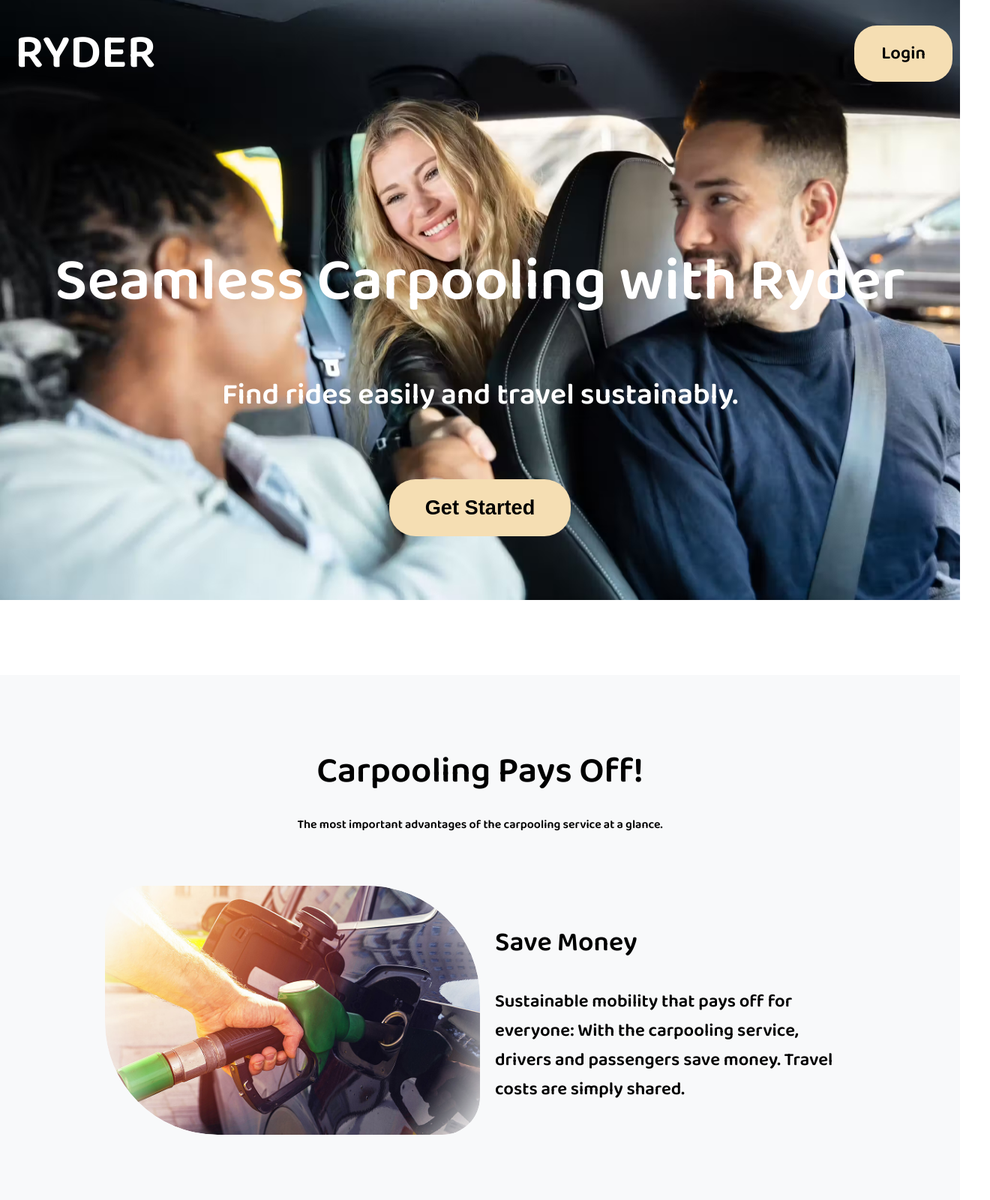
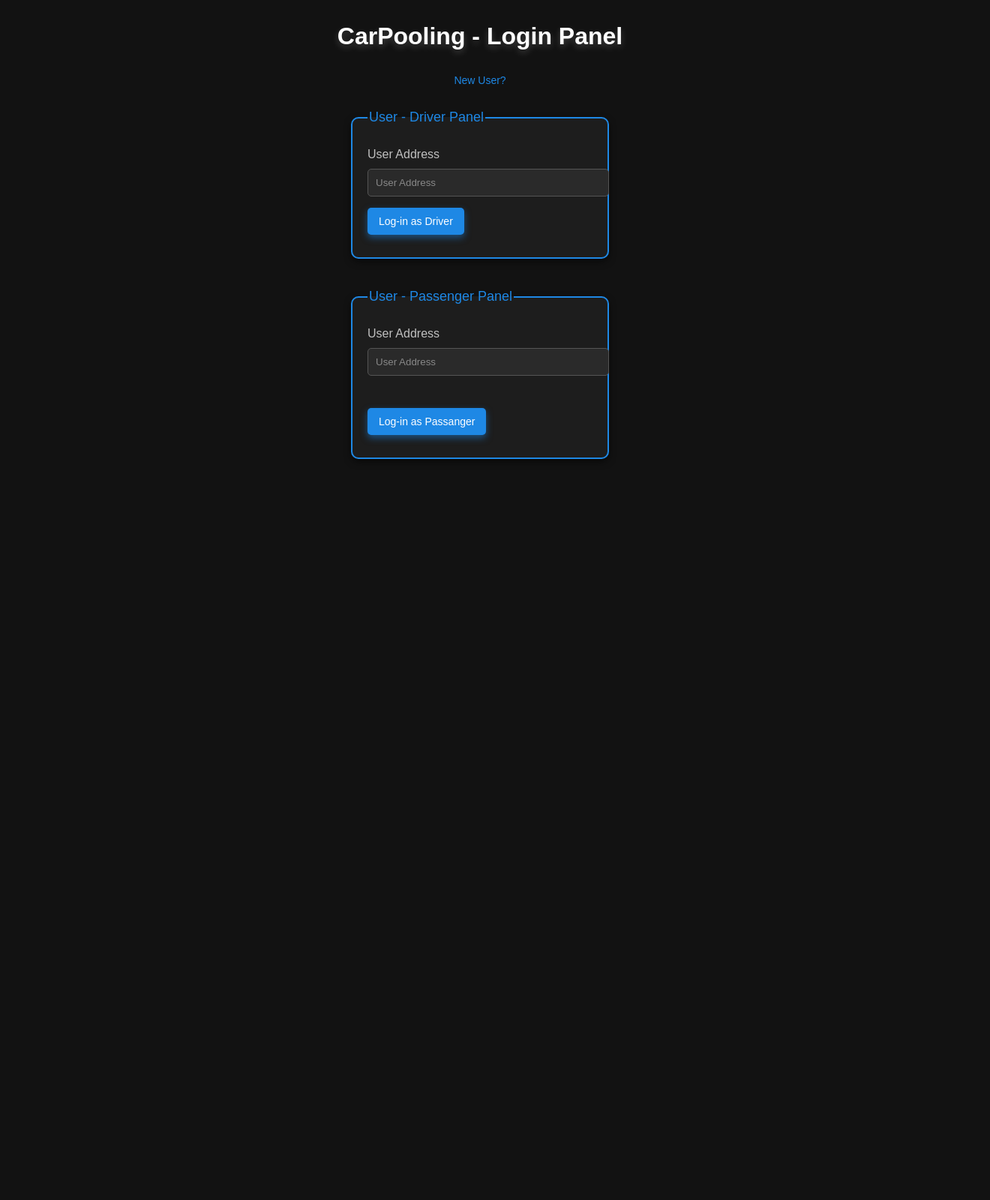
Before and after one commit to saiprajapati/Ryder, a plain HTML site: page index.html in a window 1280 px wide. Shown: the top 1600 px of the page at 75% size, 1320 px wide, since content can reach past the window. After the commit the page ends 800 px from the top, so only its background shows below. Drawn offline with nearby package versions, Linux system fonts and the light colour scheme.

Commit message:
initial commit

```diff
--- a/index.html
+++ b/index.html
@@ -1,267 +1,198 @@
 <!DOCTYPE html>
-<html lang="en">
+<html>
 <head>
     <meta charset="UTF-8">
     <meta name="viewport" content="width=device-width, initial-scale=1.0">
-    <title>Ryder - Carpooling</title>
-    <link rel="stylesheet" href="styles.css">
+    <title>LoginPage</title>
     <style>
-        @import url('https://fonts.googleapis.com/css2?family=Baloo+2:wght@600&display=swap');
-
         body {
-            font-family: 'Baloo 2', cursive;
+            font-family: Arial, sans-serif;
+            background-color: #121212; /* Dark theme background */
+            color: #e0e0e0; /* Light text for contrast */
             margin: 0;
             padding: 0;
-            color: white;
-            text-align: center;
-            overflow-x: hidden;
-            background: #fff;
-        }
-
-        /* Background Slideshow */
-        .slideshow-container {
-            position: fixed;
-            top: 0;
-            left: 0;
-            width: 100%;
-            height: 100vh;
-            z-index: -1;
-            overflow: hidden;
-        }
-
-        .slide {
-            position: absolute;
-            width: 100%;
-            height: 100%;
-            background-size: cover;
-            background-position: center;
-            opacity: 0;
-            animation: fadeEffect 18s infinite;
-        }
-
-        .slide:nth-child(1) {
-            background-image: url('background1a.avif');
-            animation-delay: 0s;
-        }
-
-        .slide:nth-child(2) {
-            background-image: url('background2.jpg');
-            animation-delay: 6s;
-        }
-
-        .slide:nth-child(3) {
-            background-image: url('background3.webp');
-            animation-delay: 12s;
-        }
-
-        @keyframes fadeEffect {
-            0% { opacity: 0; }
-            10% { opacity: 1; }
-            40% { opacity: 1; }
-            50% { opacity: 0; }
-            100% { opacity: 0; }
-        }
-
-        /* Header */
-        header {
-            display: flex;
-            justify-content: space-between;
-            align-items: center;
-            padding: 20px;
-            background: rgba(0, 0, 0, 0.5);
-            position: absolute;
-            width: 100%;
-            top: 0;
-            left: 0;
-            transition: background 0.3s ease;
-        }
-
-        .logo {
-            font-size: 4rem;
-            font-weight: bold;
-            color: white;
-            text-transform: uppercase;
-        }
-
-        .login-btn {
-            background: wheat;
-            color: #000;
-            padding: 18px 36px;
-            text-decoration: none;
-            border-radius: 30px;
-            font-weight: bold;
-            font-size: 1.5rem;
-            margin-right: 30px;
-        }
-
-        .login-btn:hover {
-            background: white;
-            color: #000;
-        }
-
-        /* Hero Section */
-        .hero {
             display: flex;
             flex-direction: column;
-            justify-content: center;
             align-items: center;
-            height: 100vh;
-            padding: 80px 20px 20px;
         }
+        h1 {
+            color: #ffffff; /* White header */
+            text-align: center;
+            margin-top: 30px;
+            text-shadow: 0 4px 10px rgba(255, 255, 255, 0.2);
+            transition: transform 0.3s ease; /* Interactive effect */
+        }
+        h1:hover {
+            transform: scale(1.05);
+        }
+        fieldset {
+            margin: 20px;
+            border: 2px solid #1e88e5;
+            border-radius: 10px;
+            width: 300px;
+            background-color: #1d1d1d; /* Darker inner box */
+            padding: 20px;
+            box-shadow: 0 4px 10px rgba(0, 0, 0, 0.5); /* Box shadow for depth */
+            transition: transform 0.3s ease, box-shadow 0.3s ease;
+        }
+        fieldset:hover {
+            transform: translateY(-5px);
+            box-shadow: 0 8px 15px rgba(0, 0, 0, 0.8);
+        }
+        legend {
+            font-size: 18px;
+            color: #1e88e5; /* Highlighted legend */
+        }
+        .title {
+            font-size: 16px;
+            margin-bottom: 5px;
+            display: block;
+            color: #c0c0c0; /* Slightly dimmed text */
+        }
+        input[type="text"] {
+            width: 100%;
+            padding: 10px;
+            margin: 5px 0;
+            border: 1px solid #555;
+            border-radius: 5px;
+            background-color: #2a2a2a;
+            color: #fff;
+        }
+        input[type="text"]::placeholder {
+            color: #888;
+        }
+        input[type="button"] {
+            background-color: #1e88e5; /* Primary button color */
+            color: white;
+            border: none;
+            padding: 10px 15px;
+            cursor: pointer;
+            border-radius: 5px;
+            font-size: 14px;
+            transition: background-color 0.3s ease, box-shadow 0.3s ease;
+            box-shadow: 0 4px 10px rgba(30, 136, 229, 0.5); /* Glow effect */
+        }
+        input[type="button"]:hover {
+            background-color: #0059c1; /* Darker blue on hover */
+            box-shadow: 0 8px 20px rgba(30, 136, 229, 0.8); /* Increased glow */
+        }
+        div {
+            margin: 10px 0;
+        }
+        div.align-right {
+            text-align: right;
+        }
+        a {
+            text-decoration: none;
+            color: #1e88e5;
+            font-size: 14px;
+            transition: color 0.3s ease;
+        }
+        a:hover {
+            color: #0059c1; /* Hover effect on links */
+        }
+    </style>
+    <script src="https://ajax.googleapis.com/ajax/libs/jquery/3.3.1/jquery.min.js"></script>
+    <script src="https://cdn.jsdelivr.net/npm/js-cookie@3.0.5/dist/js.cookie.min.js"></script>
 
-        .hero h1 {
-            font-size: 5rem;
-            margin-bottom: 15px;
-            color: white;
-            font-weight: bold;
-        }
+    <!-- Web3.js-->
+  <script src="node_modules/web3.js-browser/build/web3.js"></script>
+  <script src="node_modules/web3/dist/web3.min.js"></script>
+  <script src="web3connection.js"></script>
+    <script>
 
-        .hero p {
-            font-size: 2.5rem;
-            margin-bottom: 30px;
-            color: white;
-            font-weight: bold;
-        }
-
-        .hero button {
-            background: wheat;
-            color: #000;
-            padding: 22px 48px;
-            font-size: 1.7rem;
-            border: none;
-            border-radius: 35px;
-            cursor: pointer;
-            font-weight: bold;
-            margin-top: 50px;
-        }
-
-        .hero button:hover {
-            background: white;
-            color: #000;
-        }
-
-        /* Carpooling Benefits Section */
-        .benefits-container {
-            text-align: center;
-            padding: 50px 20px;
-            background: #f8f9fa;
-            color: black;
-        }
-
-        .benefits-container h1 {
-            font-size: 3rem;
-            margin-bottom: 20px;
-        }
-
-        .benefit {
-            display: flex;
-            align-items: center;
-            justify-content: center;
-            padding: 50px;
-            max-width: 1000px;
-            margin: auto;
-        }
-
-        .benefit img {
-    width: 50%;
-    height: auto;
-    border-radius: 50px 150px 50px 150px;
-    mask-image: radial-gradient(circle, rgba(0,0,0,1) 70%, rgba(0,0,0,0) 100%);
-    -webkit-mask-image: radial-gradient(circle, rgba(0,0,0,1) 70%, rgba(0,0,0,0) 100%);
-}
-
-        .benefit .text {
-            width: 50%;
-            padding: 20px;
-            font-size: 1.5rem;
-            text-align: left;
-        }
-
-        .benefit:nth-child(even) {
-            flex-direction: row-reverse;
-        }
+        $(document).ready(function(){
 
 
-        footer {
-            background: #000;
-            color: #ffcc00;
-            padding: 20px;
-            text-align: center;
-            font-size: 1.2rem;
-        }
+            $("#btn_action").click(function(){
 
-        /* Responsive Design */
-        @media (max-width: 768px) {
-            .benefit {
-                flex-direction: column;
-                text-align: center;
-            }
+                //Cookies.set()
+                //alert("working");
 
-            .benefit img, .benefit .text {
-                width: 100%;
-            }
-        }
+                var hashcode=$("#hashaddressdp").val();
 
-    </style>
+				myContract.methods.loginPanel(hashcode).call().then(
+						function(returndata){
+							if(returndata[1]==1)
+							{
+								uname=returndata[0];
+								Cookies.set('hashcodecp',hashcode,{expires : 14});
+                				Cookies.set('usernamecp',uname,{expires : 14});
+        				        window.location.replace('dashboard.html');
+							}
+							else{
+								alert("User Account Not Found");
+							}
+
+    						}
+							);
+
+
+
+            });
+
+            $("#btn_action2").click(function(){
+
+        //Cookies.set()
+        //alert("working");
+
+        var hashcode=$("#hashaddresspp").val();
+
+        myContract.methods.loginPanel(hashcode).call().then(function(returndata){
+                    if(returndata[1]==1)
+                    {
+                        uname=returndata[0];
+                        Cookies.set('hashcodecp',hashcode,{expires : 14});
+                        Cookies.set('usernamecp',uname,{expires : 14});
+                        window.location.replace('dashboardpassenger.html');
+                    }
+                    else{
+                        alert("User Account Not Found");
+                    }
+
+                    }
+                    );
+    });
+
+        });
+        </script>
 </head>
 <body>
+<h1>CarPooling - Login Panel</h1>
 
-    <div class="slideshow-container">
-        <div class="slide"></div>
-        <div class="slide"></div>
-        <div class="slide"></div>
-    </div>
+<div align="right"><a href='newuser.html'>New User?</a></div>
 
-    <header>
-        <div class="logo">Ryder</div>
-        <nav>
-            <a href="loginpage.html" class="login-btn">Login</a>
-        </nav>
-    </header>
 
-    <main>
-        <section class="hero">
-            <h1>Seamless Carpooling with Ryder</h1>
-            <p>Find rides easily and travel sustainably.</p>
-            <button>Get Started</button>
-        </section>
+<fieldset>
+    <legend> User - Driver Panel</legend>
+<form id=form1>
 
-        <!-- Carpooling Benefits Section -->
-        <section class="benefits-container">
-            <h1>Carpooling Pays Off!</h1>
-            <p>The most important advantages of the carpooling service at a glance.</p>
+<div>
+    <span class="title">User Address</span>
+    <input type="text" id="hashaddressdp" placeholder="User Address" />
+</div>
+<div>
+    <span class="title"></span>
+    <input type="button" id="btn_action" value="Log-in as Driver" />
+</div>
+</form>
+</fieldset>
 
-            <section class="benefit">
-                <img src="savemoney.jpg" alt="Fueling car">
-                <div class="text">
-                    <h2>Save Money</h2>
-                    <p>Sustainable mobility that pays off for everyone: With the carpooling service, drivers and passengers save money. Travel costs are simply shared.</p>
-                </div>
-            </section>
+<fieldset>
+    <legend> User - Passenger Panel</legend>
+<form id=form2>
 
-            <section class="benefit">
-                <div class="text">
-                    <h2>Promoting sustainability and climate protection</h2>
-                    <p>Carpooling saves CO2 emissions and ensures less traffic on the roads – and thus a better climate.</p>
-                </div>
-                <img src="sustainability.jpg" alt="Aerial view of road through forest">
-            </section>
-
-            <section class="benefit">
-                <img src="infrastructure.jpeg" alt="Traffic jam">
-                <div class="text">
-                    <h2>Relieve infrastructure and save parking spaces</h2>
-                    <p>Full parking lots and traffic jams at rush hour not only take away time, they also cause stress. Carpools provide more room on the road – and on your calendar.</p>
-                </div>
-            </section>
-        </section>
-    </main>
-
-    <footer>
-        <p>&copy; 2025 Ryder. All Rights Reserved.</p>
-    </footer>
-
-    <script src="script.js"></script>
+<div>
+    <span class="title">User Address</span>
+    <input type="text" id="hashaddresspp" placeholder="User Address" />
+</div>
+<br />
+<div>
+    <span class="title"></span>
+    <input type="button" id="btn_action2" value="Log-in as Passanger" />
+</div>
+</form>
+</fieldset>
 
 </body>
 </html>
```
